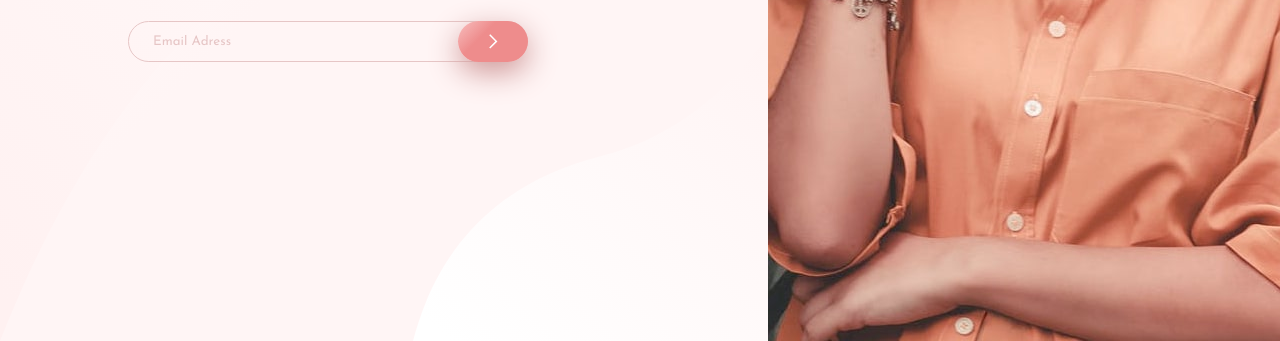
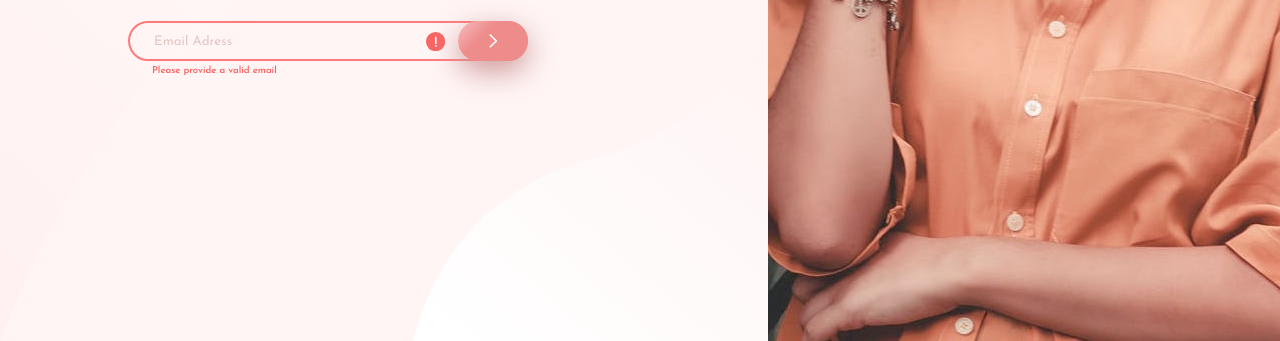
Before and after one commit to cloviswrodrigues/base_apparel_coming_soon_master, a plain HTML site: page frontend/index.html in a window 1280 px wide. Shown: the part 459-800 px from the top of the page. Drawn offline with Linux system fonts and the light colour scheme.

Commit message:
realizando os estilos de validação do form de email

```diff
--- a/frontend/css/_component.scss
+++ b/frontend/css/_component.scss
@@ -57,12 +57,28 @@
         line-height: 1.5rem;
     }
 
-    form {
+    .content__form {
         position: relative;
         margin-top: 1.5rem;
 
+        .content__input .error {
+
+            &::before {
+                content: '';
+                position: absolute;
+                top: 8px;
+                right: 75px;
+                width: 30px;
+                height: 30px;
+                background-image: url(/frontend/assets/icon-error.svg);
+                background-repeat: no-repeat;
+                transform: scale(.8);
+            }
+        }
+
         input {
             width: 100%;
+            height: 40px;
             border: 1px solid $desaturated-red;
             opacity: .5;
             background-color: transparent;
@@ -84,12 +100,24 @@
             }
         }
 
+        span {
+            color: $soft-red;
+            font-size: .6rem;
+            font-weight: 600;
+            margin-left: 1.5rem;
+        }
+
+        .error-active{
+            border: 2px solid red;
+        }
+
         button {
+            display: inline-block;
             position: absolute;
             top: 0;
             right: 0;
             width: 70px;
-            height: 100%;
+            height: 40px;
             padding: 1rem;
             background: $btn-color-gradient;
             box-shadow: 0px 10px 30px $desaturated-red;
--- a/frontend/index.html
+++ b/frontend/index.html
@@ -31,7 +31,10 @@
                 and our launch deals.
             </p>
             <form class="content__form" action="POST">
-                <input type="email" name="email" id="email" placeholder="Email Adress">
+                <div class="content__input">
+                    <input type="email" name="email" id="email" placeholder="Email Adress" class="error-active">
+                    <span class="error">Please provide a valid email</span>
+                </div>
                 <button type="submit"><i class="icon-arrow"></i></button>
             </form>
         </main>
```
Also changed, not shown: frontend/css/main.css, 1 other file.
